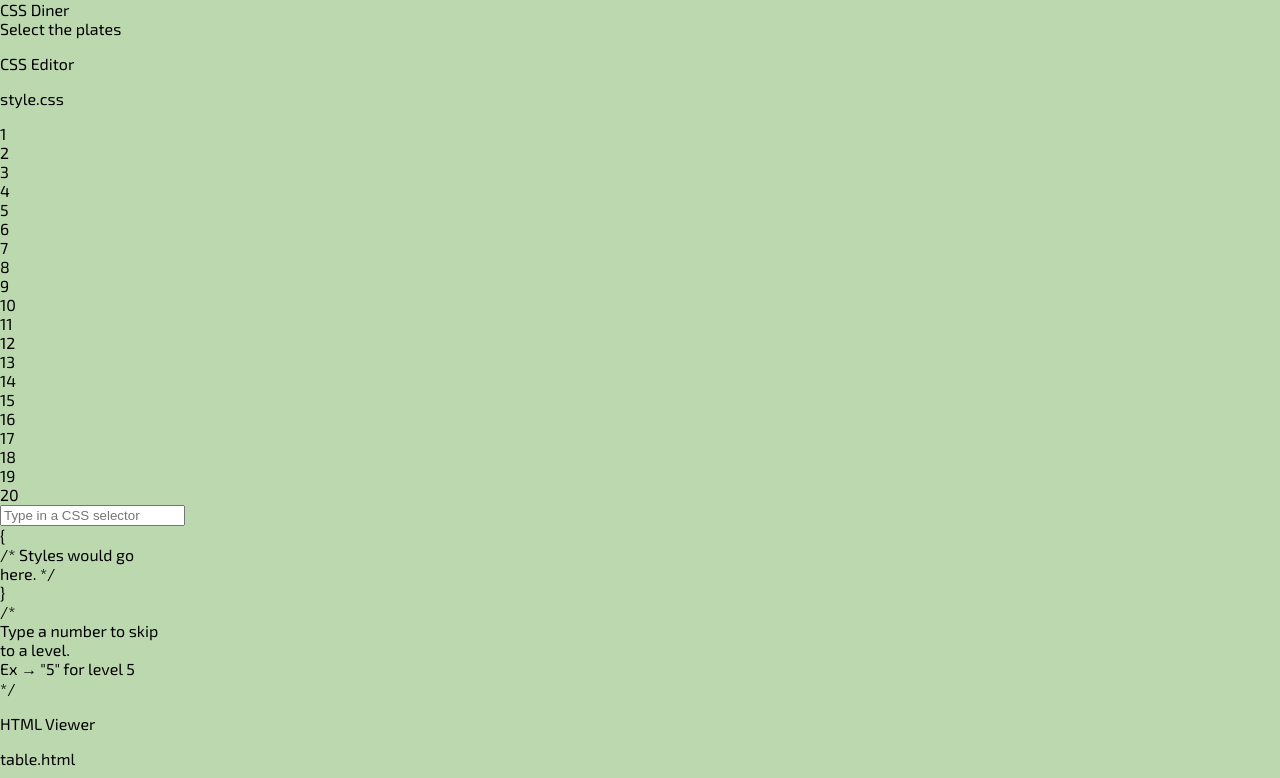
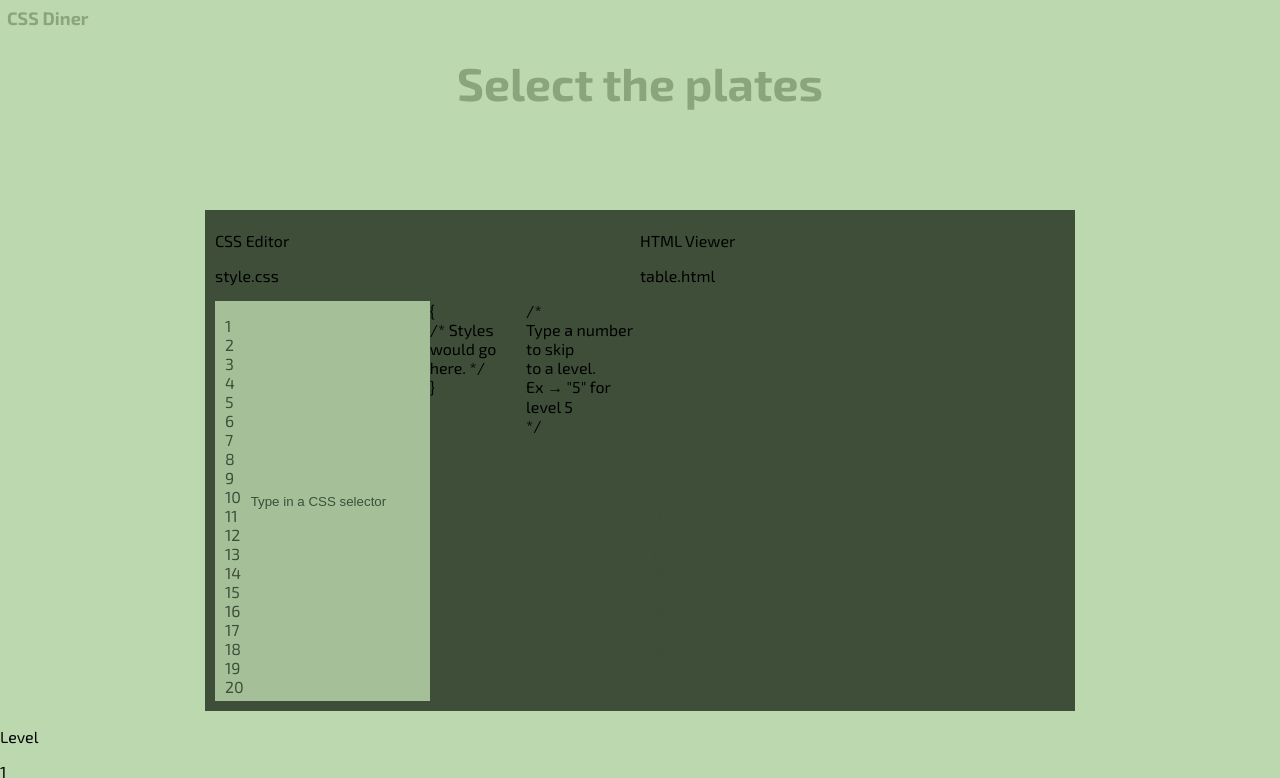
Before and after one commit to w1t1uv/css-diner, a website built with webpack: page index.html in a window 1280 px wide. Shown: the top 778 px of the page. Built offline with nearby package versions, Linux system fonts and the light colour scheme.

Commit message:
feat: add base styles to header and layout simulation section

```diff
--- a/index.css
+++ b/index.css
@@ -22,3 +22,106 @@
 }
 
 /*base styles end*/
+
+/*header styles start*/
+
+.header {
+    position: absolute;
+    font-weight: 700;
+    font-size: 18px;
+    color: #8aa57c;
+    padding: 7px 0 0 7px;
+}
+
+/*header styles end*/
+
+/*what-to-do styles start*/
+
+.what-to-do {
+    font-weight: 700;
+    font-size: 46px;
+    color: #8aa57c;
+    text-align: center;
+    padding-top: 55px;
+    margin: 0 0 100px 0;
+}
+
+/*what-to-do styles end*/
+
+/*layout simulation styles start*/
+
+.code-view-wrapper {
+    display: flex;
+    background: #3f4e39;
+    width: 870px;
+    margin: 0 auto;
+}
+
+.css-editor {
+    width: 435px;
+    padding: 5px 0 10px 10px;
+}
+
+.html-viewer {
+    width: 435px;
+    padding: 5px 10px 10px 0;
+}
+
+.css-wrapper,
+.html-wrapper {
+    display: flex;
+    justify-content: space-between;
+    background: #f3f6f4;
+    padding: 0 0 0 7px;
+    margin: 5px 0 0 0;
+    color: #8aa57c;
+    font-size: 13px;
+}
+
+.css-entry-field {
+    display: flex;
+}
+
+.css-line-numbering {
+    padding: 15px 5px 5px 10px;
+    background: #a5c098;
+    color: #3f4e39;
+}
+
+.html-line-numbering {
+    padding: 15px 5px 5px 10px;
+    color: #3f4e39;
+}
+
+.input-wrapper {
+    padding: 15px 0 0 10px;
+    background: #a5c098;
+    width: 100%;
+    color: #3f4e39;
+}
+
+.css-input {
+    background: #a5c098;
+    color: #3f4e39;
+    outline: none;
+    border: none;
+}
+
+.css-input::-webkit-input-placeholder {
+    color: #3f4e39;
+}
+
+.css-input::-moz-placeholder {
+    color: #3f4e39;
+}
+
+.code-display {
+    background: #a5c098;
+    width: 100%;
+}
+
+.file-name {
+    padding-right: 5px;
+}
+
+/*layout simulation styles end*/
```
